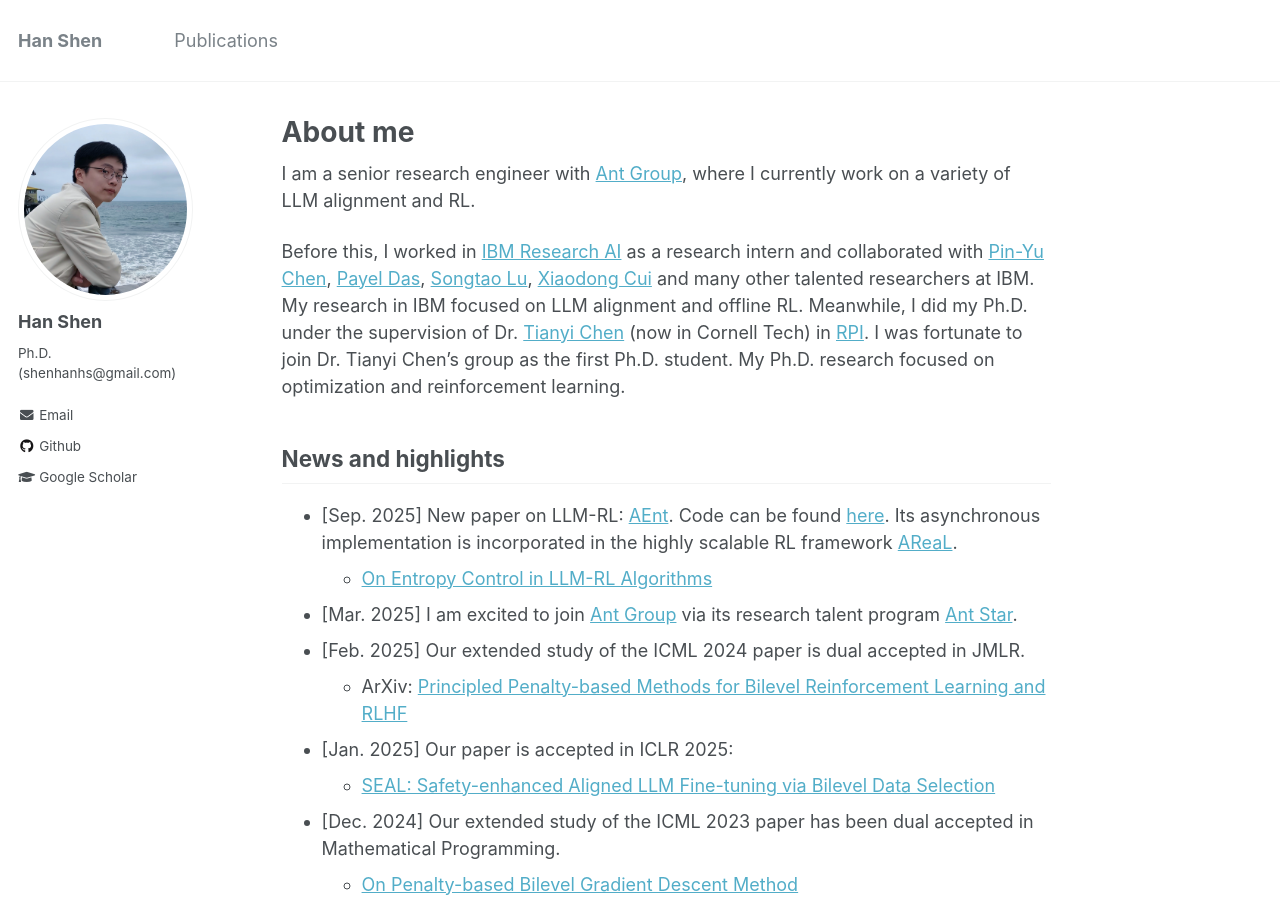
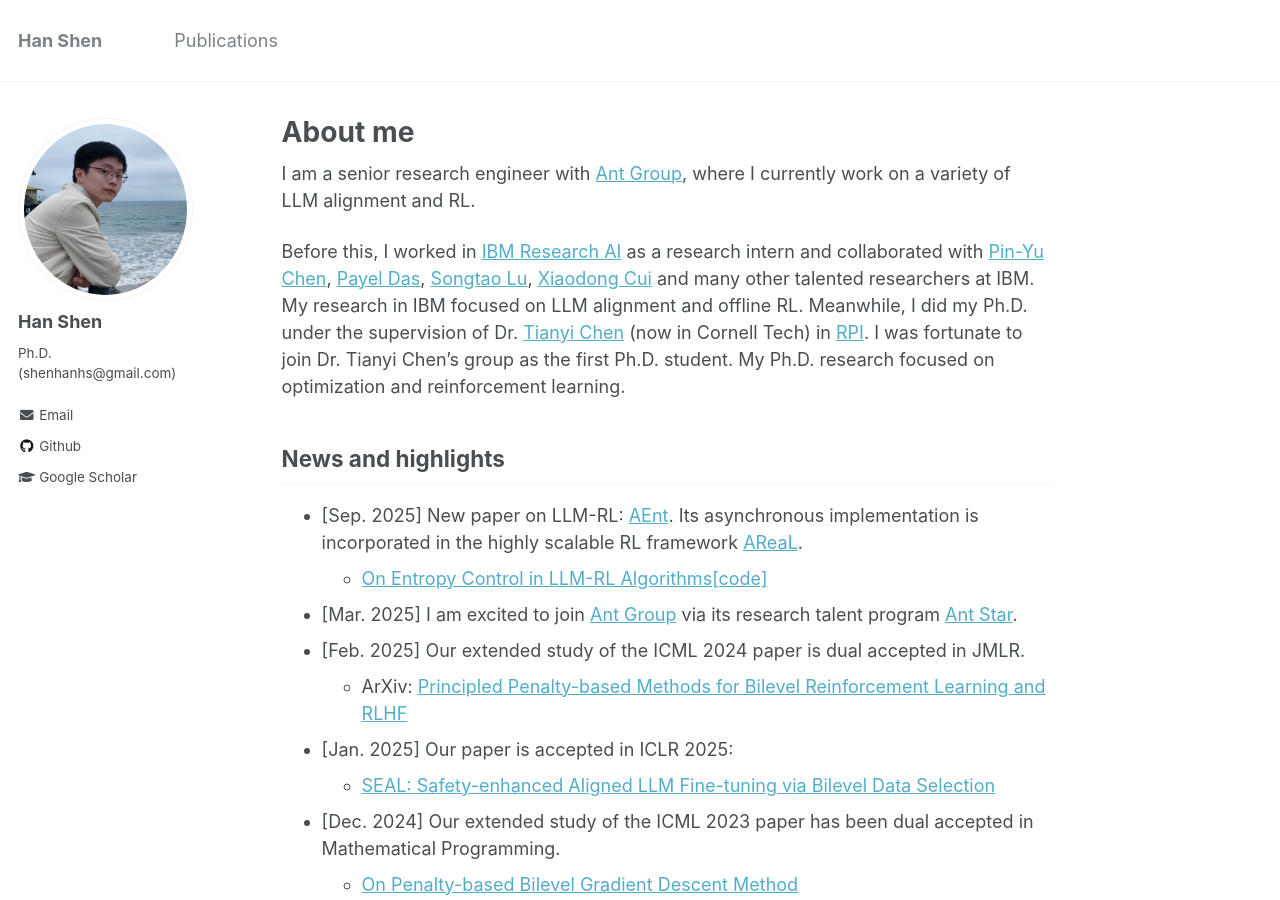
Before and after one commit to hanshen95/hanshen95.github.io, a Jekyll site: the page built from _pages/about.md, in a window 1280 px wide and 900 px high. Built offline with Jekyll 4.4.1, drawn with Linux system fonts in a browser that asks for light colours.

Commit message:
Update about.md

```diff
--- a/_pages/about.md
+++ b/_pages/about.md
@@ -17,8 +17,8 @@
 
 
 ## News and highlights
-* [Sep. 2025] New paper on LLM-RL: [AEnt](https://arxiv.org/abs/2509.03493). Code can be found [here](https://github.com/antgroup/AEnt). Its asynchronous implementation is incorporated in the highly scalable RL framework [AReaL](https://github.com/inclusionAI/AReaL).
-  * [On Entropy Control in LLM-RL Algorithms](https://arxiv.org/abs/2509.03493)
+* [Sep. 2025] New paper on LLM-RL: [AEnt](https://arxiv.org/abs/2509.03493). Its asynchronous implementation is incorporated in the highly scalable RL framework [AReaL](https://github.com/inclusionAI/AReaL).
+  * [On Entropy Control in LLM-RL Algorithms](https://arxiv.org/abs/2509.03493)[[code]](https://github.com/antgroup/AEnt)
 * [Mar. 2025] I am excited to join [Ant Group](https://www.antgroup.com/en) via its research talent program [Ant Star](https://talent.antgroup.com/ant-star).
 * [Feb. 2025] Our extended study of the ICML 2024 paper is dual accepted in JMLR.
   * ArXiv: [Principled Penalty-based Methods for Bilevel Reinforcement Learning and RLHF](https://arxiv.org/abs/2410.07471)
```
